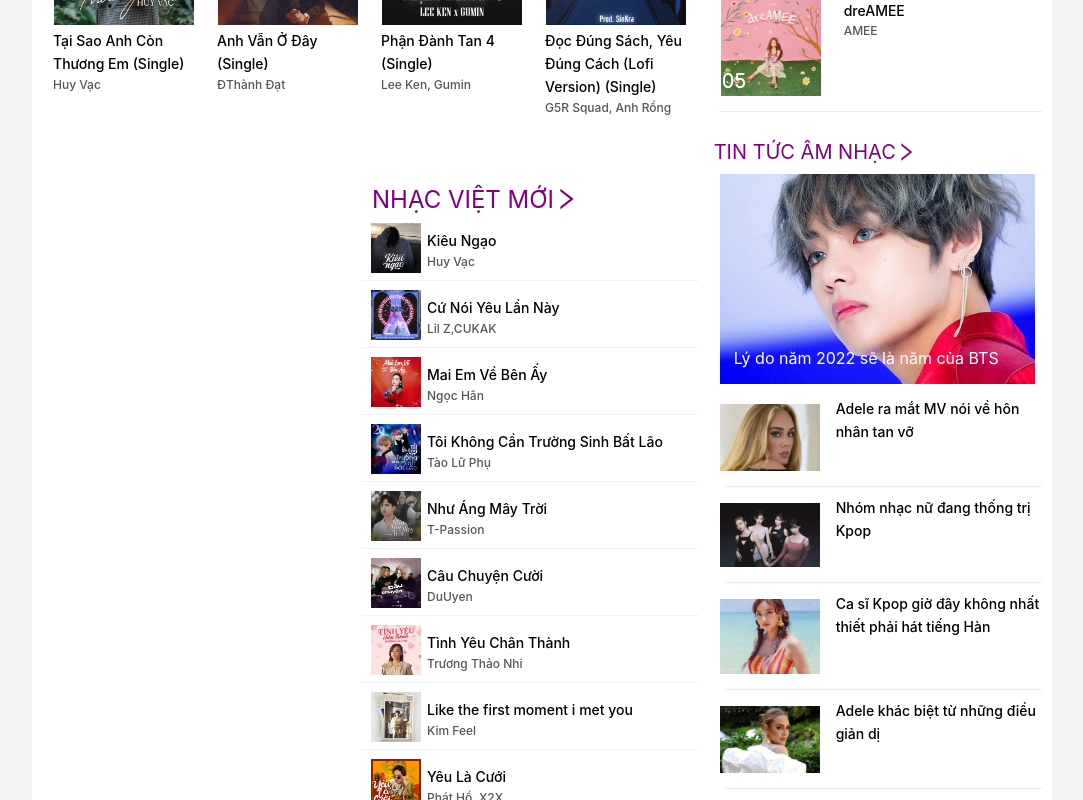
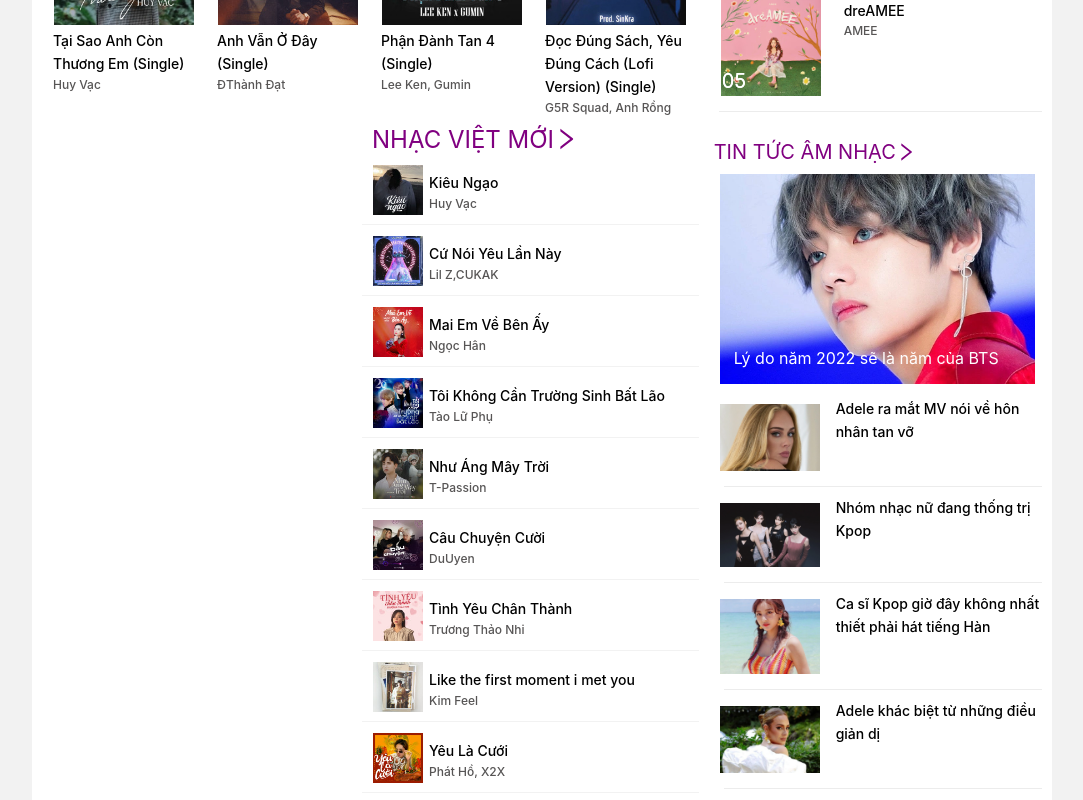
Before and after one commit to kimthaohuynhthi/ZingMP3-Clone, a React (Create React App) app: page / in a window 1280 px wide. Shown: the part 2540-3340 px from the top of the page, without its empty margins (98-1181 px from the left). Built offline with nearby package versions, Linux system fonts and the light colour scheme.

Commit message:
fix css newvietnamesesong

```diff
--- a/src/HomePage/MusicNews/style.scss
+++ b/src/HomePage/MusicNews/style.scss
@@ -2,7 +2,7 @@
   margin-top: 20px;
   grid-area: music-news;
   img{
-    margin-top: 10px;
+   margin-top: 10px;
    max-height: 210px;
   }
   p{
--- a/src/HomePage/NewVietnameseSong/style.scss
+++ b/src/HomePage/NewVietnameseSong/style.scss
@@ -1,12 +1,12 @@
 .new-song-wrapper {
-  margin-left: 330px;
+  margin: -60px 0 0 330px;
   grid-area: new-song;
     ul {
       margin: 0px 0px 0px -10px;
       padding: 0px;
         list-style: none;
         li {
-           padding: 8px;
+           padding: 10px;
             height: 50px;
             border-bottom: 1px solid #f2f2f2;
         }
```
